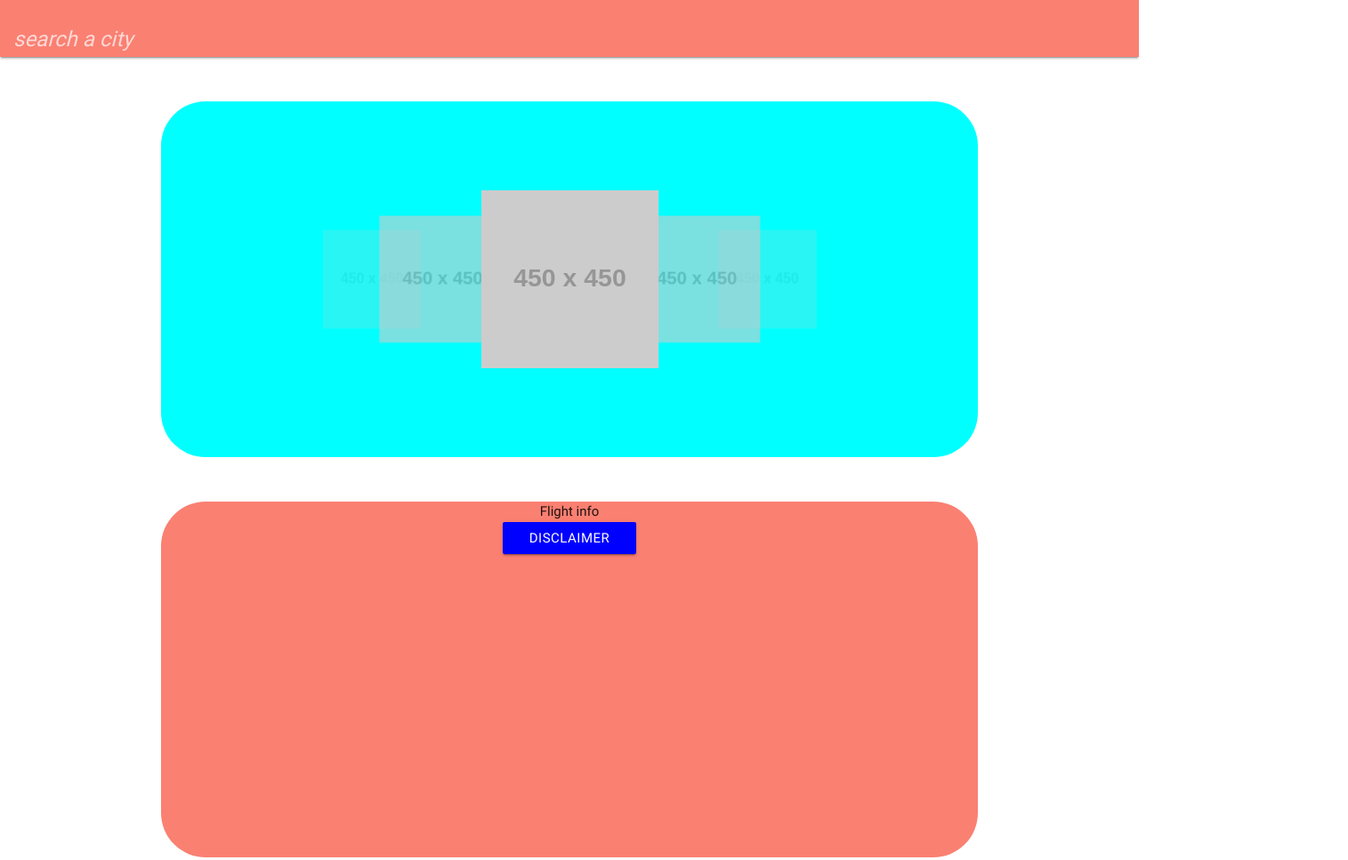
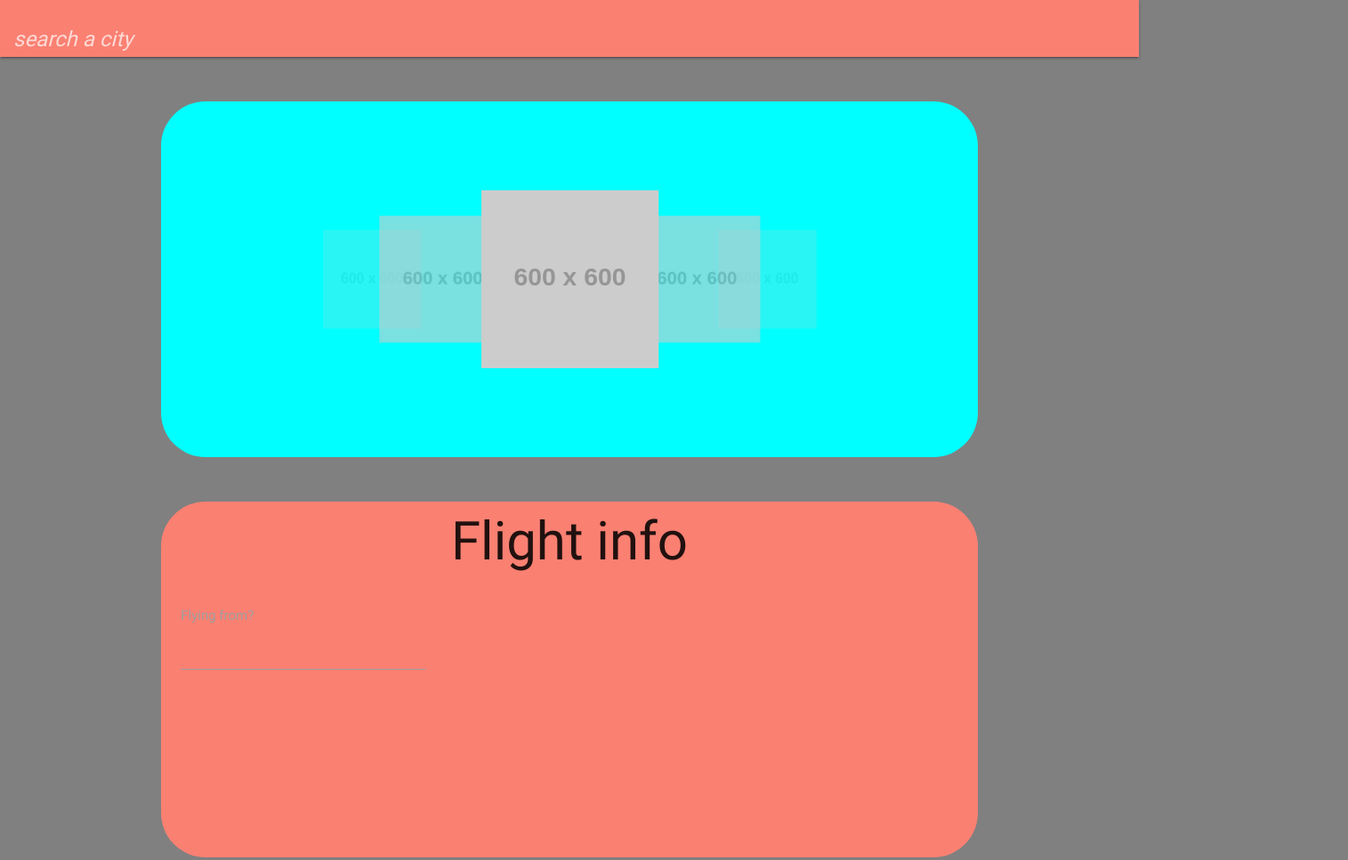
Before and after one commit to sethglenn/project1, a plain HTML site: page index.html in a window 1280 px wide. Shown: the top 967 px of the page at 89% size, 1515 px wide, since content can reach past the window. Drawn offline with nearby package versions, Linux system fonts and the light colour scheme; placeholder pictures from the web are drawn by us; some icons are missing.

Commit message:
updating flight box

```diff
--- a/index.html
+++ b/index.html
@@ -27,15 +27,19 @@
 <div class="container">
             <div class="row" id="firstRow">
                 <div class="carousel" id="demo-carousel">
-                    <a class="carousel-item" href="#1!"><img src="https://via.placeholder.com/450"></a>
-                    <a class="carousel-item" href="#2!"><img src="https://via.placeholder.com/450"></a>
-                    <a class="carousel-item" href="#3!"><img src="https://via.placeholder.com/450"></a>
-                    <a class="carousel-item" href="#4!"><img src="https://via.placeholder.com/450" ></a>
-                    <a class="carousel-item" href="#5!"><img src="https://via.placeholder.com/450"  ></a>
+                    <a class="carousel-item" href="#1!"><img src="https://via.placeholder.com/600"></a>
+                    <a class="carousel-item" href="#2!"><img src="https://via.placeholder.com/600"></a>
+                    <a class="carousel-item" href="#3!"><img src="https://via.placeholder.com/600"></a>
+                    <a class="carousel-item" href="#4!"><img src="https://via.placeholder.com/600" ></a>
+                    <a class="carousel-item" href="#5!"><img src="https://via.placeholder.com/600"  ></a>
                   </div>
             </div>
             <div class="row" id="secondRow">
                 <div class="col s12">Flight info<div>
+                  <div class="input-field col s4">
+                    <input id="flyingFrom" type="text" class="validate">
+                    <label for="flyingFrom">Flying from?</label>
+                  </div>
             </div>
 </div>
 <footer>
--- a/style.css
+++ b/style.css
@@ -1,8 +1,12 @@
+body{
+    background-color: grey;
+}
 #firstRow{
     background-color: aqua;
 }
 #secondRow{
     background-color: salmon;
+    font-size: 60px;
 }
 .row{
     margin: 50px;
@@ -19,5 +23,10 @@
 }
 .btn{
     background-color: blue !important;
+    left: 800px;
+    top: 400px;
 
 }
+.img{
+    height: 500px;
+}
```
